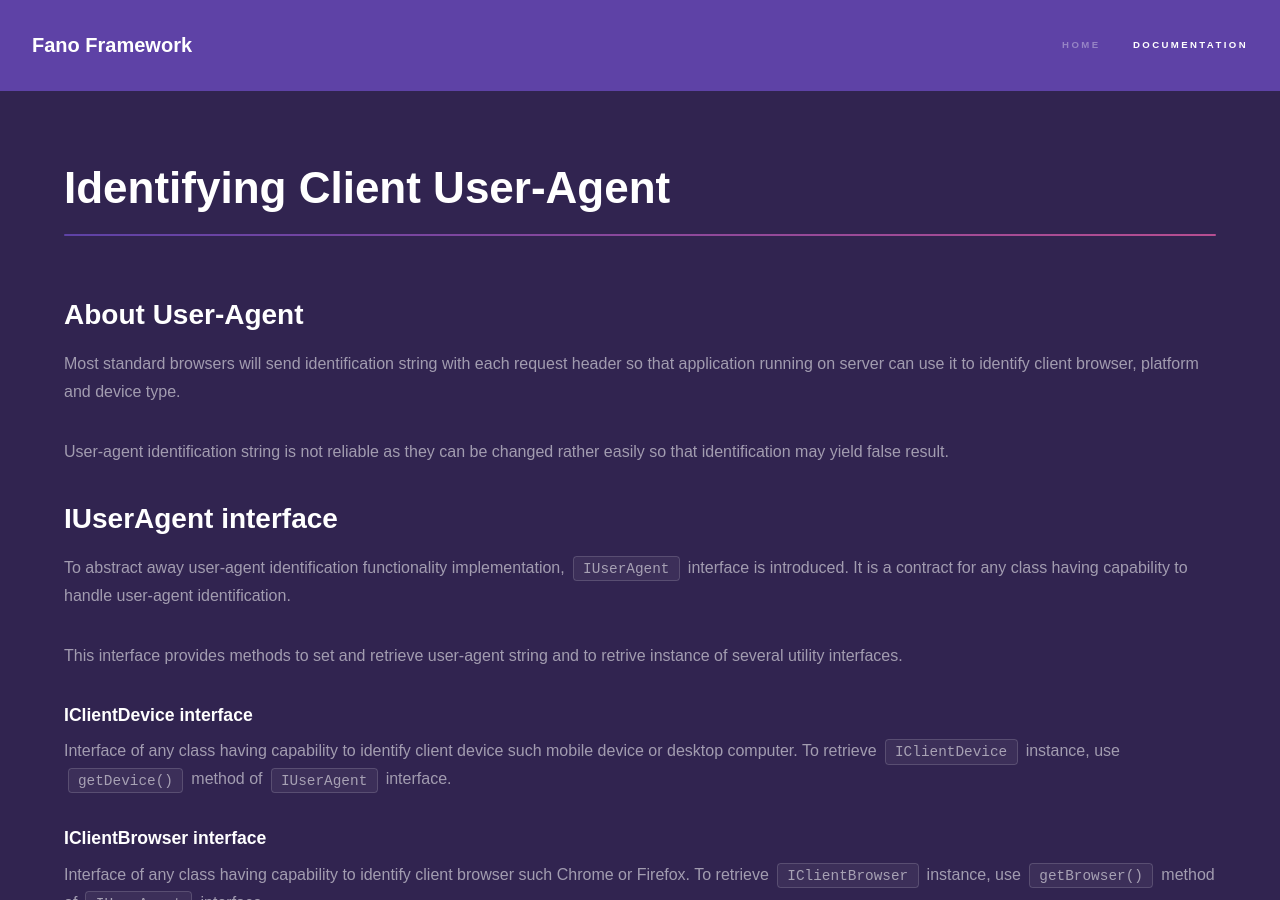
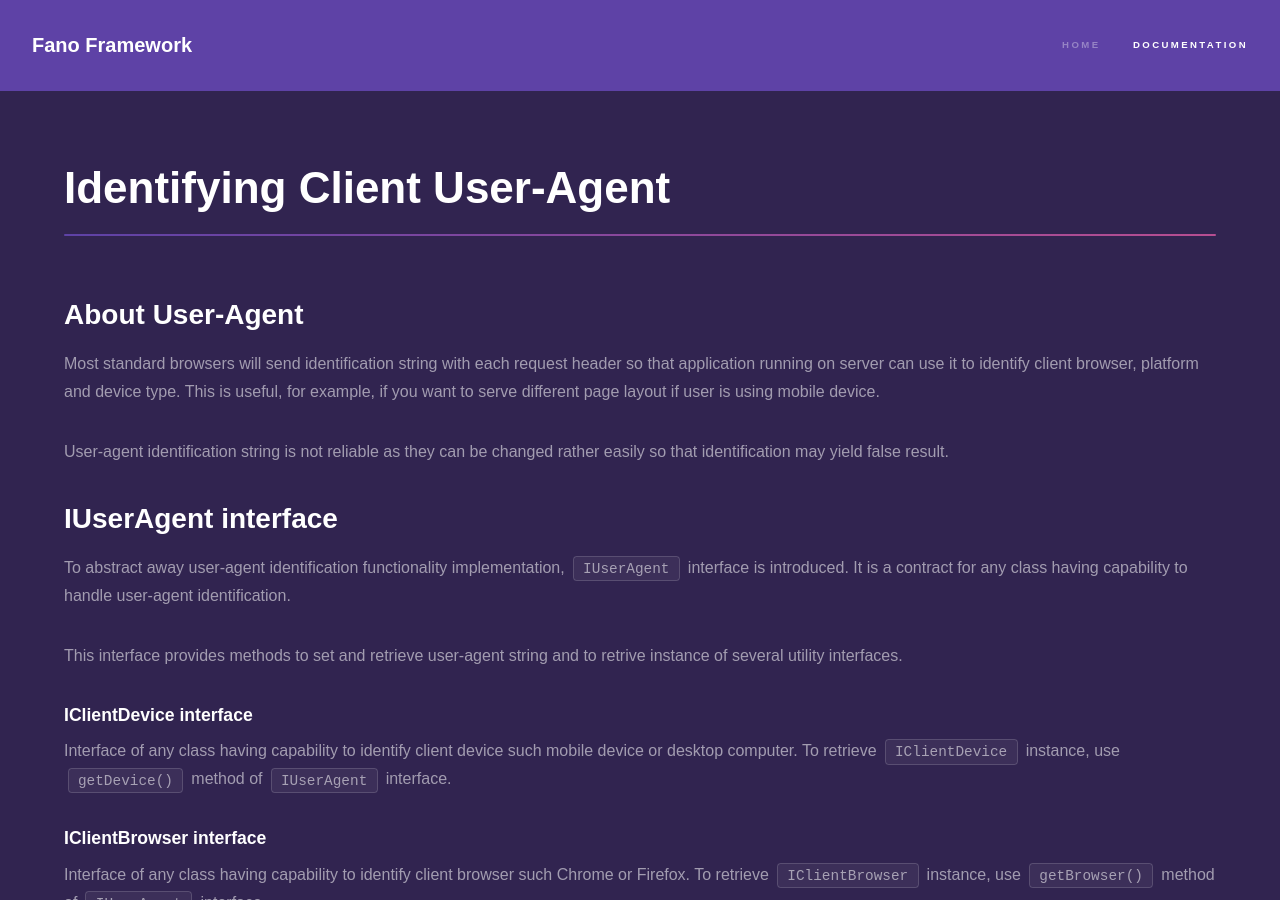
Before and after one commit to fanoframework/fanoframework.github.io, a Jekyll site: the page built from utilities/identifying-client-user-agent/index.md, in a window 1280 px wide and 900 px high. Built offline with Jekyll 4.4.1, drawn with Linux system fonts in a browser that asks for light colours; our own code applies the rules of GitHub Pages for plain Markdown files.

Commit message:
improve sentence

```diff
--- a/utilities/identifying-client-user-agent/index.md
+++ b/utilities/identifying-client-user-agent/index.md
@@ -7,7 +7,7 @@ description: Tutorial on how to detect client browser, device type and platform
 
 ## About User-Agent
 
-Most standard browsers will send identification string with each request header so that application running on server can use it to identify client browser, platform and device type.
+Most standard browsers will send identification string with each request header so that application running on server can use it to identify client browser, platform and device type. This is useful, for example, if you want to serve different page layout if user is using mobile device.
 
 User-agent identification string is not reliable as they can be changed rather easily so that identification may yield false result.
 
```
